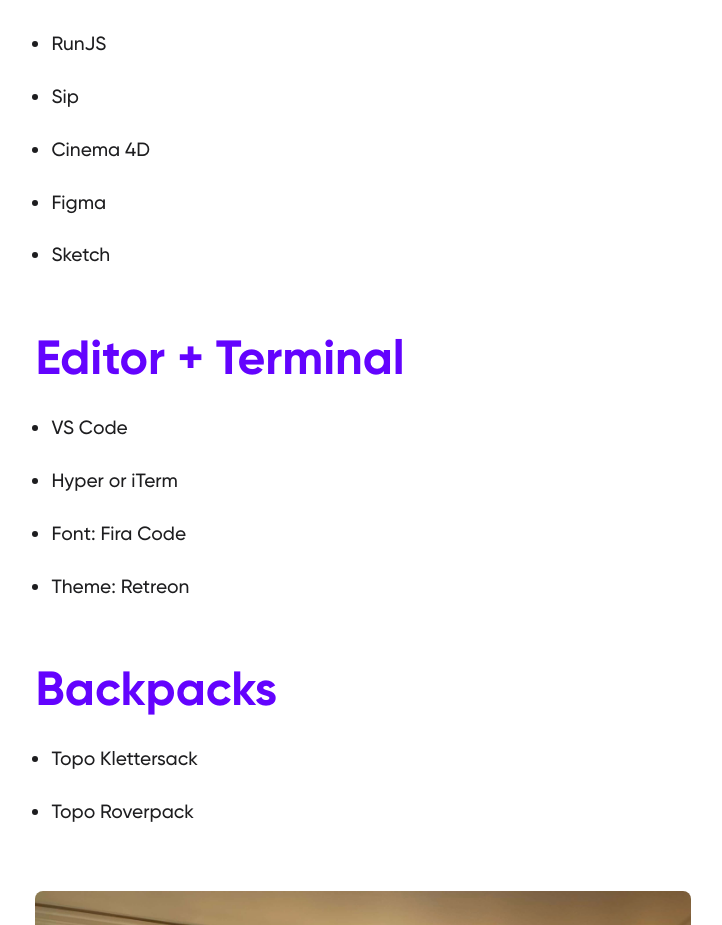
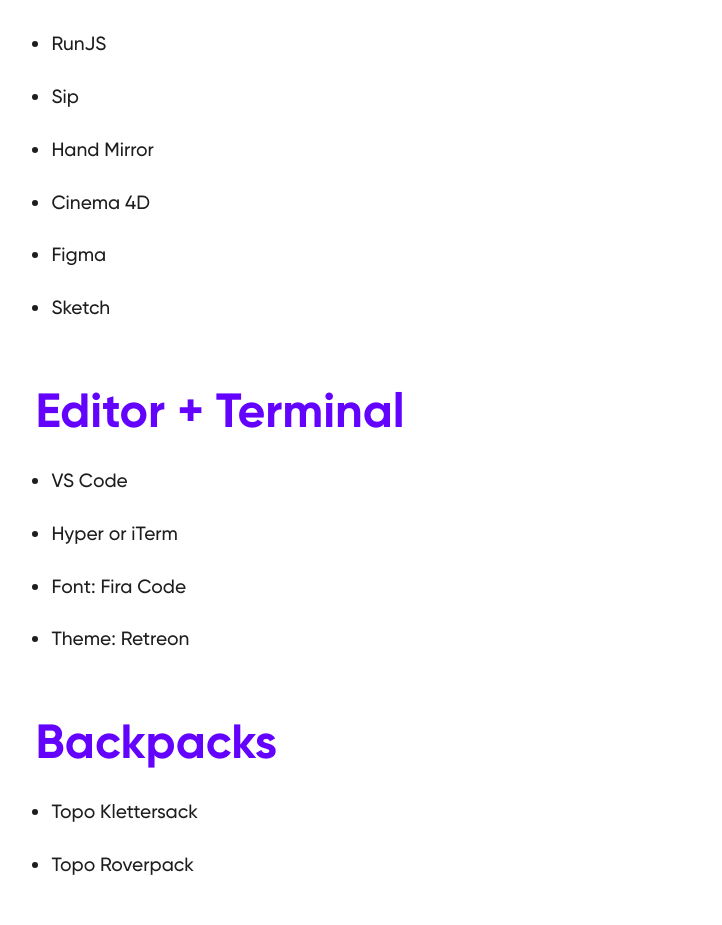
Before and after one commit to brandonleichty/personal-website-nextjs, a Next.js app: page /uses in a window 1280 px wide. Shown: the part 1881-2806 px from the top of the page, without its empty margins (277-999 px from the left). Built offline with nearby package versions, Linux system fonts and the light colour scheme; no server answers.

Commit message:
add Hand Mirror app

```diff
--- a/pages/uses.js
+++ b/pages/uses.js
@@ -64,6 +64,7 @@ export default function Uses() {
               <li>Insomnia</li>
               <li>RunJS</li>
               <li>Sip</li>
+              <li>Hand Mirror</li>
               <li>Cinema 4D</li>
               <li>Figma</li>
               <li>Sketch</li>
```
